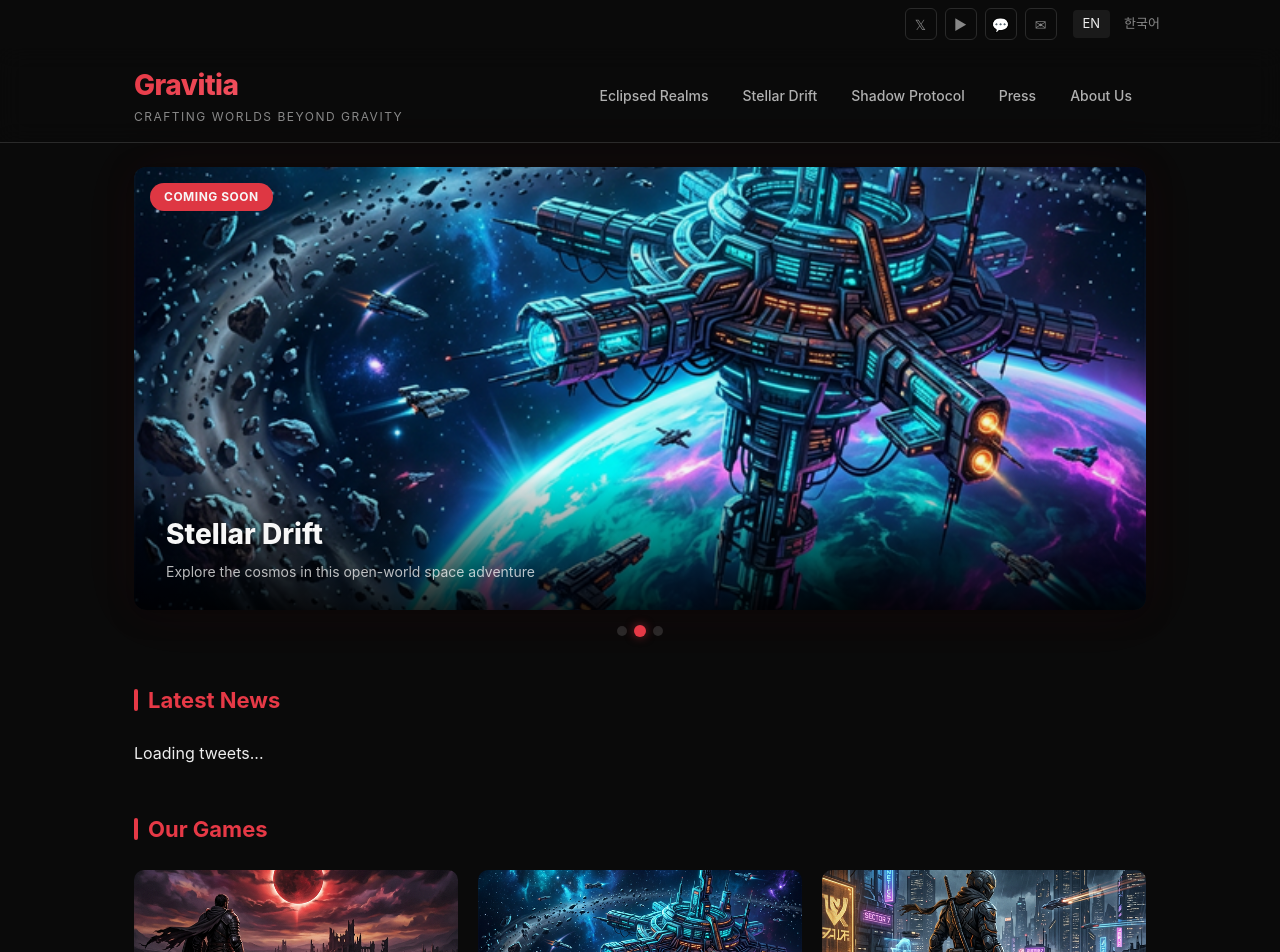
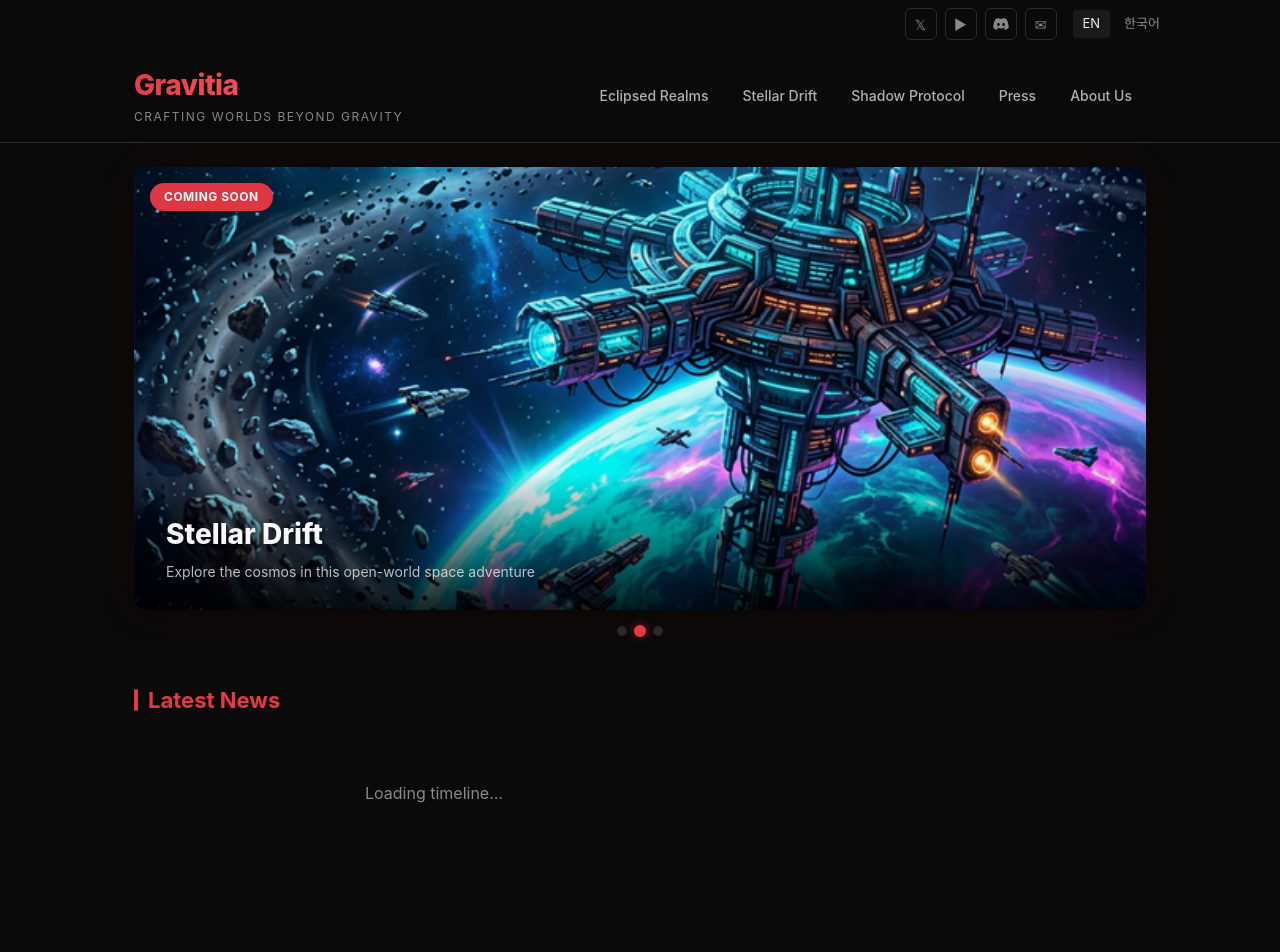
Before and after one commit to rohyunsang/my-app, a Next.js app: page / in a window 1280 px wide. Shown: the top 952 px of the page. Built offline with nearby package versions, Linux system fonts and the light colour scheme.

Commit message:
fix: Discord SVG icon + Twitter createTimeline API with fallback

```diff
--- a/app/TwitterTimeline.tsx
+++ b/app/TwitterTimeline.tsx
@@ -1,57 +1,96 @@
 "use client";
 
-import { useEffect, useRef } from "react";
-import Script from "next/script";
-
-export default function TwitterTimeline() {
-    const containerRef = useRef<HTMLDivElement>(null);
-
-    useEffect(() => {
-        // If script already loaded, re-render the widget
-        if (window.twttr && containerRef.current) {
-            window.twttr.widgets.load(containerRef.current);
-        }
-    }, []);
-
-    return (
-        <>
-            <Script
-                src="https://platform.twitter.com/widgets.js"
-                strategy="lazyOnload"
-                onLoad={() => {
-                    if (window.twttr && containerRef.current) {
-                        window.twttr.widgets.load(containerRef.current);
-                    }
-                }}
-            />
-            <div
-                ref={containerRef}
-                style={{
-                    maxWidth: "600px",
-                    borderRadius: "12px",
-                    overflow: "hidden",
-                }}
-            >
-                <a
-                    className="twitter-timeline"
-                    data-theme="dark"
-                    data-height="600"
-                    data-chrome="noheader nofooter noborders transparent"
-                    href="https://twitter.com/Studio_Gravitia?ref_src=twsrc%5Etfw"
-                >
-                    Loading tweets...
-                </a>
-            </div>
-        </>
-    );
-}
+import { useEffect, useRef, useState } from "react";
 
 declare global {
     interface Window {
         twttr?: {
             widgets: {
                 load: (el?: HTMLElement) => void;
+                createTimeline: (
+                    widgetId: { sourceType: string; screenName: string },
+                    el: HTMLElement,
+                    options?: Record<string, unknown>
+                ) => Promise<HTMLElement>;
             };
         };
     }
 }
+
+export default function TwitterTimeline() {
+    const containerRef = useRef<HTMLDivElement>(null);
+    const [loaded, setLoaded] = useState(false);
+
+    useEffect(() => {
+        if (loaded) return;
+
+        const renderTimeline = () => {
+            if (window.twttr && containerRef.current) {
+                // Clear any previous content
+                containerRef.current.innerHTML = "";
+                window.twttr.widgets
+                    .createTimeline(
+                        { sourceType: "profile", screenName: "Studio_Gravitia" },
+                        containerRef.current,
+                        {
+                            theme: "dark",
+                            height: 600,
+                            chrome: "noheader nofooter noborders transparent",
+                            dnt: true,
+                        }
+                    )
+                    .then(() => setLoaded(true))
+                    .catch(() => {
+                        // Fallback: show link to Twitter profile
+                        if (containerRef.current) {
+                            containerRef.current.innerHTML = `
+                <div style="text-align:center;padding:40px 20px;border:1px solid #2a2a2a;border-radius:12px;">
+                  <p style="color:#888;margin-bottom:16px;">Twitter timeline could not be loaded.</p>
+                  <a href="https://x.com/Studio_Gravitia" target="_blank" rel="noopener noreferrer"
+                     style="color:#e63946;text-decoration:none;font-weight:600;">
+                    Follow @Studio_Gravitia on X →
+                  </a>
+                </div>
+              `;
+                        }
+                    });
+            }
+        };
+
+        // Load the Twitter widget script
+        if (!window.twttr) {
+            const script = document.createElement("script");
+            script.src = "https://platform.twitter.com/widgets.js";
+            script.async = true;
+            script.onload = () => {
+                // widgets.js sets window.twttr after a brief delay
+                setTimeout(renderTimeline, 500);
+            };
+            document.head.appendChild(script);
+        } else {
+            renderTimeline();
+        }
+    }, [loaded]);
+
+    return (
+        <div
+            ref={containerRef}
+            style={{
+                maxWidth: "600px",
+                minHeight: "200px",
+                borderRadius: "12px",
+                overflow: "hidden",
+            }}
+        >
+            <div
+                style={{
+                    textAlign: "center",
+                    padding: "40px",
+                    color: "#888",
+                }}
+            >
+                Loading timeline...
+            </div>
+        </div>
+    );
+}
--- a/app/layout.tsx
+++ b/app/layout.tsx
@@ -39,7 +39,7 @@ export default function RootLayout({
               ▶
             </a>
             <a href="https://discord.gg/ZBhqSnddbR" target="_blank" rel="noopener noreferrer" aria-label="Discord" title="Discord">
-              💬
+              <svg width="16" height="12" viewBox="0 0 71 55" fill="currentColor"><path d="M60.1 4.9A58.5 58.5 0 0045.4.2a.2.2 0 00-.2.1 40.8 40.8 0 00-1.8 3.7 54 54 0 00-16.2 0A37.4 37.4 0 0025.4.3a.2.2 0 00-.2-.1A58.4 58.4 0 0010.5 5a.2.2 0 00-.1 0A60 60 0 00.4 45.1a.3.3 0 000 .2 58.7 58.7 0 0017.7 9 .2.2 0 00.3-.1 42 42 0 003.6-5.9.2.2 0 00-.1-.3 38.7 38.7 0 01-5.5-2.6.2.2 0 01 0-.4l1.1-.9a.2.2 0 01.2 0 41.9 41.9 0 0035.6 0 .2.2 0 01.2 0l1.1.9a.2.2 0 010 .3 36.4 36.4 0 01-5.5 2.7.2.2 0 00-.1.3 47.2 47.2 0 003.6 5.8.2.2 0 00.3.1A58.5 58.5 0 0070.3 45.3a.2.2 0 000-.2A59.7 59.7 0 0060.2 5a.2.2 0 000 0zM23.7 37c-3.5 0-6.4-3.2-6.4-7.2s2.8-7.1 6.4-7.1 6.5 3.2 6.4 7.1c0 4-2.8 7.2-6.4 7.2zm23.7 0c-3.5 0-6.4-3.2-6.4-7.2s2.8-7.1 6.4-7.1 6.5 3.2 6.4 7.1c0 4-2.9 7.2-6.4 7.2z" /></svg>
             </a>
             <EmailTooltip />
           </div>
```
